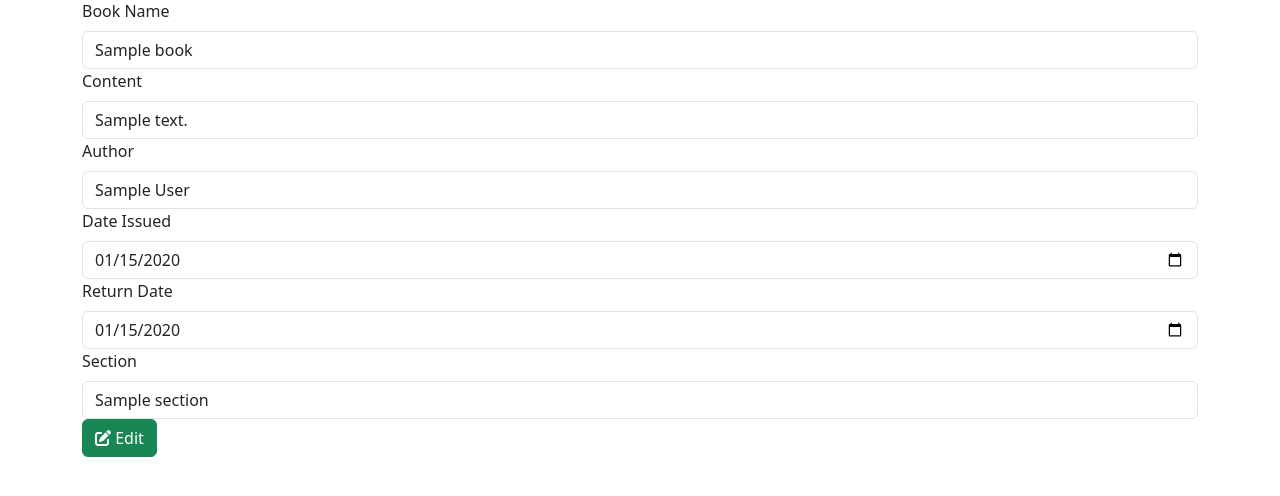
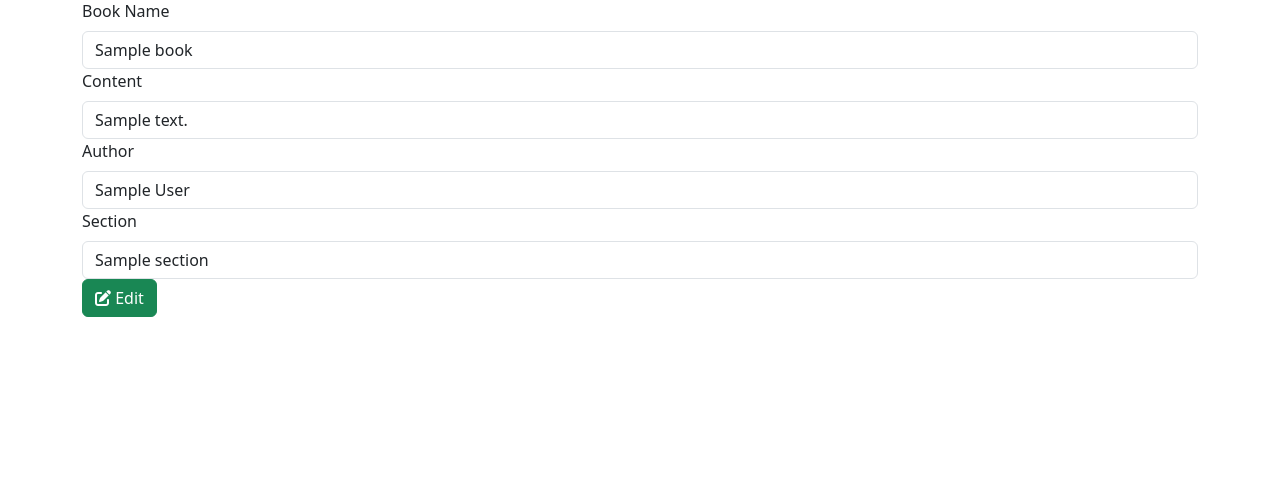
Before and after one commit to rajarshiroydev/modern_application_development_1, a Flask app: a page that uses templates/book/edit.html in a window 1280 px wide. Shown: the part 161-657 px from the top of the page. Run offline with Flask 3, Linux system fonts and the light colour scheme; the visitor is signed in with stand-in values (Sample User, id 1); tables that the repository leaves empty hold one stand-in row (values such as "Sample post").

Commit message:
working on set date

```diff
--- a/routes.py
+++ b/routes.py
@@ -651,7 +651,7 @@ def give_feedbacks_post(id):
     db.session.add(book_feedback)
     db.session.commit()
     flash("Feedback given successfully")
-    return render_template("library.html")
+    return redirect(url_for("issued_books_user"))
 
 
 @app.route("/show_feedbacks")
@@ -666,3 +666,6 @@ def show_feedbacks():
 def show_feedbacks_user(book_id):
     feedbacks = Feedbacks.query.filter_by(book_id=book_id).all()
     return render_template("show_feedbacks.html", feedbacks=feedbacks)
+
+
+# ----------------------------------Set Date------------------------------------------- #
--- a/templates/book/edit.html
+++ b/templates/book/edit.html
@@ -22,14 +22,6 @@ Edit Books
         <input type="text" name="author" id="author" value="{{book.author}}" class="form-control">
     </div>
     <div class="form-group">
-        <label for="date_issued" class="form-label">Date Issued</label>
-        <input type="date" name="date_issued" id="date_issued" value="{{book_date_issued}}" class="form-control">
-    </div>
-    <div class="form-group">
-        <label for="return_date" class="form-label">Return Date</label>
-        <input type="date" name="return_date" id="return_date" value="{{book_return_date}}" class="form-control">
-    </div>
-    <div class="form-group">
         <label for="section_id" class="form-label">Section</label>
         <select name="section_id" id="section_id" class="form-control">
             {% for cat in sections %}
```
Also changed, not shown: templates/issued.html (+19 -0 lines).
